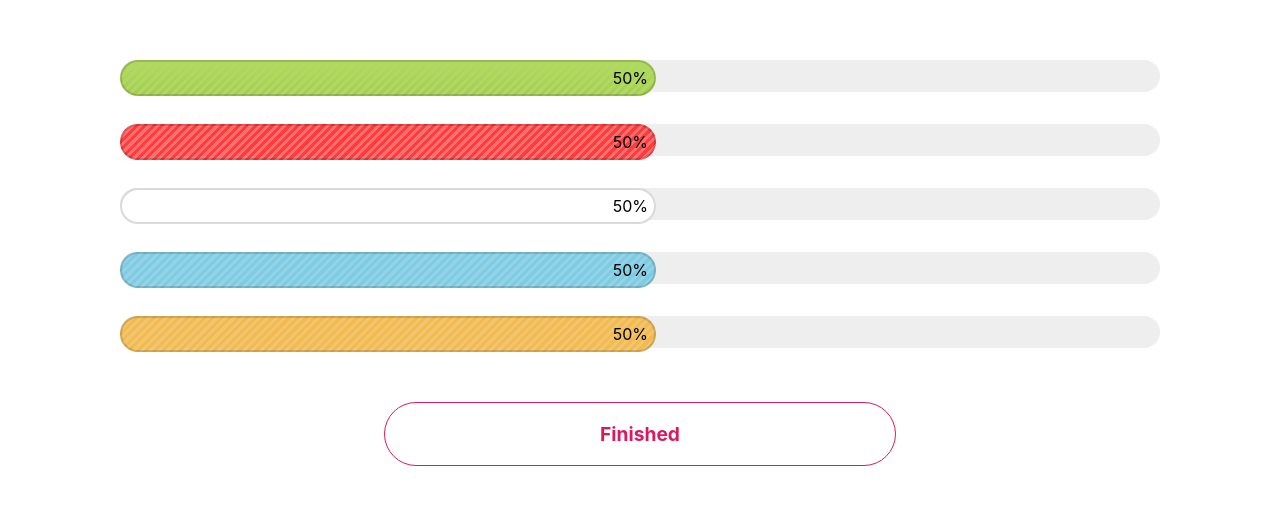
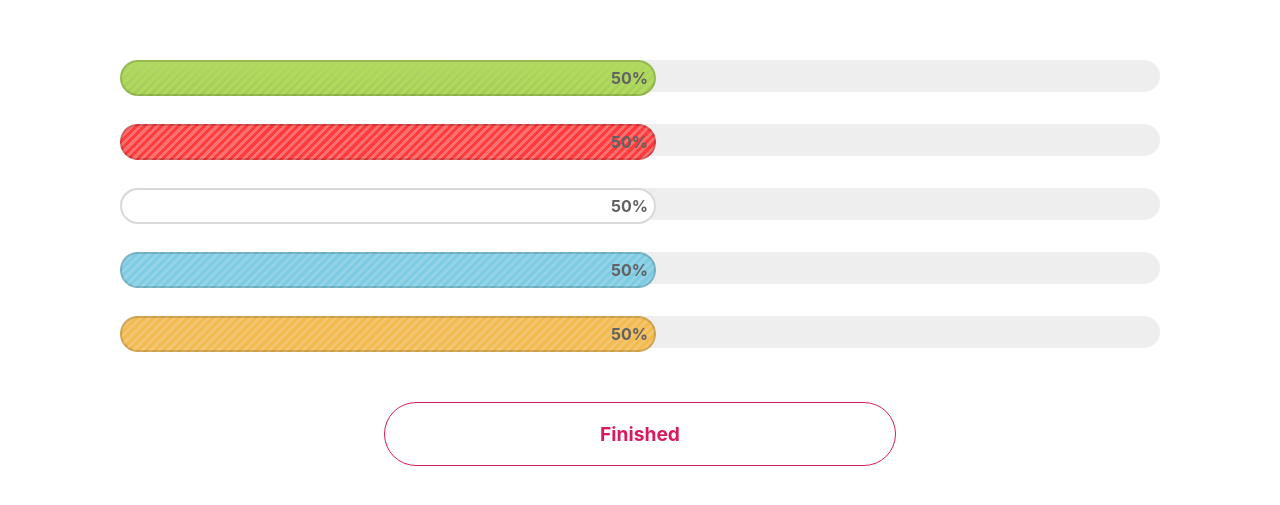
Before and after one commit to Malaba6/multi-colored-progress-bar, a plain HTML site: page index.html in a window 1280 px wide. Shown: the part 145-650 px from the top of the page. Drawn offline with Linux system fonts and the light colour scheme.

Commit message:
fix font weifht

```diff
--- a/css/main.css
+++ b/css/main.css
@@ -40,6 +40,8 @@
   top: 0;
   left: 0;
   box-shadow: inset 0 0 0 2px rgba(0, 0, 0, .15);
+  font-weight: bold;
+  color: #616161
 
 }
 
```
